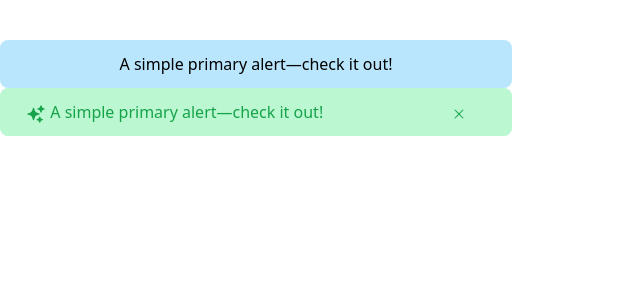
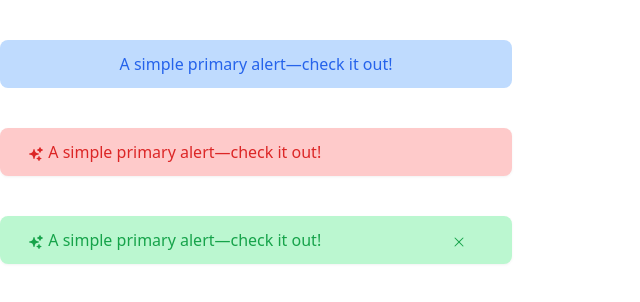
Before and after one commit to LikhitaMagar01/tailwindcss-reusable-components, a Nuxt app: page /alert in a window 1280 px wide. Shown: the top 302 px of the page, without its empty margins (0-640 px from the left). Built offline with nearby package versions, Linux system fonts and the light colour scheme.

Commit message:
alert component dismiss and timeset done

```diff
--- a/components/alert.vue
+++ b/components/alert.vue
@@ -1,8 +1,13 @@
 <script setup>
 import icon from "@/components/icon.vue";
+let show = ref(true);
 const props = defineProps({
   type: {
     default: "",
+  },
+  icon: {
+    type: Boolean,
+    default: true,
   },
   dismissible: {
     type: Boolean,
@@ -17,8 +22,9 @@ const props = defineProps({
   fullHeight: {
     default: "",
   },
-  size: {
-    default: "",
+  setTime: {
+    type: Boolean,
+    default: false,
   },
 });
 function getClass() {
@@ -28,34 +34,75 @@ function getClass() {
       : props.type === "secondary"
       ? "secondary"
       : props.type === "success"
-      ? "success"
+      ? "success" : props.type === "danger"
+      ? "danger" : props.type === "warning"
+      ? "warning" : props.type === "info"
+      ? "info" : props.type === "light"
+      ? "light" : props.type === "dark"
+      ? "dark" : props.type === "link"
+      ? "link"
       : "";
   let height = props.fullheight ? `h-${props.fullheight}` : "";
   let width = props.fullWidth ? `w-${props.fullWidth}` : "";
-  return `${types} ${height} ${width}`;
-}
-const show = () => {
-  props.dismissible = !props.dismissible
+  let textStyle = props.dismissible || props.icon === true ? 'grid grid-cols-6' : '';
+  let setTimer = props.setTime === true ? setTimeout(() => show.value = false, 5000) : ''
+  return `${setTimer} ${textStyle} ${types} ${height} ${width}`;
 }
 </script>
 
 <template>
-  <div :class="getClass()">
-    <slot />
-    <!-- <span>
-      <icon v-if="icon" :path="icon" :size="iconSize" />
-    </span> -->
+  <div v-show="show" :class="getClass()">
+    <div :class="{'col-start-1 col-end-5' : props.icon||props.dismissible==true, 'text-center':props.icon||props.dismissible==false}">
+      <span v-if="props.icon == true ? show : !show">
+        <icon
+          v-if="icon"
+          path="M9 4.5a.75.75 0 01.721.544l.813 2.846a3.75 3.75 0 002.576 2.576l2.846.813a.75.75 0 010 1.442l-2.846.813a3.75 3.75 0 00-2.576 2.576l-.813 2.846a.75.75 0 01-1.442 0l-.813-2.846a3.75 3.75 0 00-2.576-2.576l-2.846-.813a.75.75 0 010-1.442l2.846-.813A3.75 3.75 0 007.466 7.89l.813-2.846A.75.75 0 019 4.5zM18 1.5a.75.75 0 01.728.568l.258 1.036c.236.94.97 1.674 1.91 1.91l1.036.258a.75.75 0 010 1.456l-1.036.258c-.94.236-1.674.97-1.91 1.91l-.258 1.036a.75.75 0 01-1.456 0l-.258-1.036a2.625 2.625 0 00-1.91-1.91l-1.036-.258a.75.75 0 010-1.456l1.036-.258a2.625 2.625 0 001.91-1.91l.258-1.036A.75.75 0 0118 1.5zM16.5 15a.75.75 0 01.712.513l.394 1.183c.15.447.5.799.948.948l1.183.395a.75.75 0 010 1.422l-1.183.395c-.447.15-.799.5-.948.948l-.395 1.183a.75.75 0 01-1.422 0l-.395-1.183a1.5 1.5 0 00-.948-.948l-1.183-.395a.75.75 0 010-1.422l1.183-.395c.447-.15.799-.5.948-.948l.395-1.183A.75.75 0 0116.5 15z"
+          iconSize="10"
+        />
+      </span>
+      <slot />
+    </div>
+
+    <span
+      v-if="props.dismissible == true ? show : !show"
+      class="col-start-6 place-items-end"
+    >
+      <icon
+        v-if="icon"
+        path="M5.47 5.47a.75.75 0 011.06 0L12 10.94l5.47-5.47a.75.75 0 111.06 1.06L13.06 12l5.47 5.47a.75.75 0 11-1.06 1.06L12 13.06l-5.47 5.47a.75.75 0 01-1.06-1.06L10.94 12 5.47 6.53a.75.75 0 010-1.06z"
+        iconSize="10"
+        @click="show = !show"
+      />
+    </span>
   </div>
 </template>
 
 <style>
 .primary {
-  @apply bg-sky-200 text-sky-600 text-center p-3 rounded-lg;
+  @apply bg-sky-200 text-sky-600 text-center p-3 rounded-lg drop-shadow-sm
 }
 .secondary {
-  @apply text-gray-600 text-center p-3 rounded-lg;
+  @apply text-gray-600 text-center p-3 rounded-lg drop-shadow-sm
 }
 .success {
-  @apply bg-green-200 text-green-600 text-center p-3 rounded-lg;
+  @apply bg-green-200 text-green-600 text-center p-3 rounded-lg drop-shadow-sm
+}
+.danger{
+  @apply bg-red-200 text-red-600 text-center p-3 rounded-lg drop-shadow-sm
+}
+.warning{
+  @apply bg-yellow-200 text-yellow-600 text-center p-3 rounded-lg drop-shadow-sm
+}
+.info{
+  @apply bg-blue-200 text-blue-600 text-center p-3 rounded-lg drop-shadow-sm
+}
+.light{
+  @apply bg-white drop-shadow-sm
+}
+.dark{
+  @apply bg-black text-white drop-shadow-sm
+}
+.link{
+  @apply bg-white text-blue-600 underline underline-offset-1 drop-shadow-sm
 }
 </style>
--- a/pages/alert/index.vue
+++ b/pages/alert/index.vue
@@ -12,30 +12,42 @@ let show = ref(true);
 
 <template>
   <div>
-    <div class="mt-10 rounded-lg bg-sky-200 h-12 w-2/5">
-      <div class="text-center p-3">A simple primary alert—check it out!</div>
+    <div class="text-center mt-10 rounded-lg bg-blue-200 text-blue-600 h-12 w-2/5">
+      <div class="p-3">A simple primary alert—check it out!</div>
     </div>
-    <alert
-      class="grid grid-cols-6"
-      v-show="show"
+    <div class="mt-10">
+      <alert
+      type="danger"
+      fullHeight="14"
+      fullWidth="2/5"
+      :dismissible="false"
+      :icon="true"
+    >
+      A simple primary alert—check it out!
+    </alert>
+    </div>
+    <div class="mt-10">
+      <alert
       type="success"
       fullHeight="14"
       fullWidth="2/5"
+      :dismissible="true"
+      :icon="true"
     >
-      <div class="col-start-1 col-end-5">
-        <icon
-          size="20"
-          path="M9 4.5a.75.75 0 01.721.544l.813 2.846a3.75 3.75 0 002.576 2.576l2.846.813a.75.75 0 010 1.442l-2.846.813a3.75 3.75 0 00-2.576 2.576l-.813 2.846a.75.75 0 01-1.442 0l-.813-2.846a3.75 3.75 0 00-2.576-2.576l-2.846-.813a.75.75 0 010-1.442l2.846-.813A3.75 3.75 0 007.466 7.89l.813-2.846A.75.75 0 019 4.5zM18 1.5a.75.75 0 01.728.568l.258 1.036c.236.94.97 1.674 1.91 1.91l1.036.258a.75.75 0 010 1.456l-1.036.258c-.94.236-1.674.97-1.91 1.91l-.258 1.036a.75.75 0 01-1.456 0l-.258-1.036a2.625 2.625 0 00-1.91-1.91l-1.036-.258a.75.75 0 010-1.456l1.036-.258a2.625 2.625 0 001.91-1.91l.258-1.036A.75.75 0 0118 1.5zM16.5 15a.75.75 0 01.712.513l.394 1.183c.15.447.5.799.948.948l1.183.395a.75.75 0 010 1.422l-1.183.395c-.447.15-.799.5-.948.948l-.395 1.183a.75.75 0 01-1.422 0l-.395-1.183a1.5 1.5 0 00-.948-.948l-1.183-.395a.75.75 0 010-1.422l1.183-.395c.447-.15.799-.5.948-.948l.395-1.183A.75.75 0 0116.5 15z"
-        ></icon>
-        A simple primary alert—check it out!
-      </div>
-      <div class="col-start-6 place-items-end">
-        <icon
-          @click="show = !show"
-          path="M5.47 5.47a.75.75 0 011.06 0L12 10.94l5.47-5.47a.75.75 0 111.06 1.06L13.06 12l5.47 5.47a.75.75 0 11-1.06 1.06L12 13.06l-5.47 5.47a.75.75 0 01-1.06-1.06L10.94 12 5.47 6.53a.75.75 0 010-1.06z"
-        >
-        </icon>
-      </div>
+      A simple primary alert—check it out!
     </alert>
+    </div>
+    <div class="mt-10">
+      <alert
+      type="link"
+      fullHeight="14"
+      fullWidth="2/5"
+      :dismissible="false"
+      :icon="false"
+      :setTime = "true"
+    >
+      A simple primary alert—check it out!
+    </alert>
+    </div>
   </div>
 </template>
```
